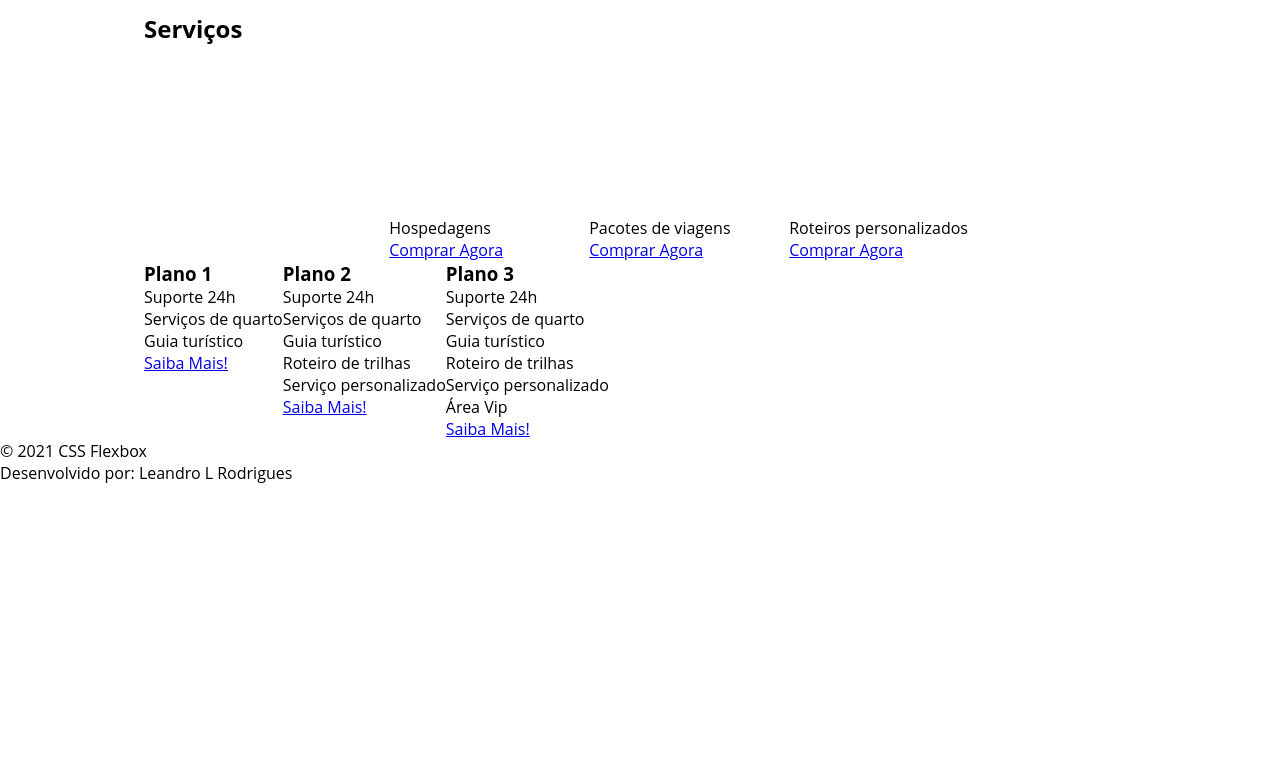
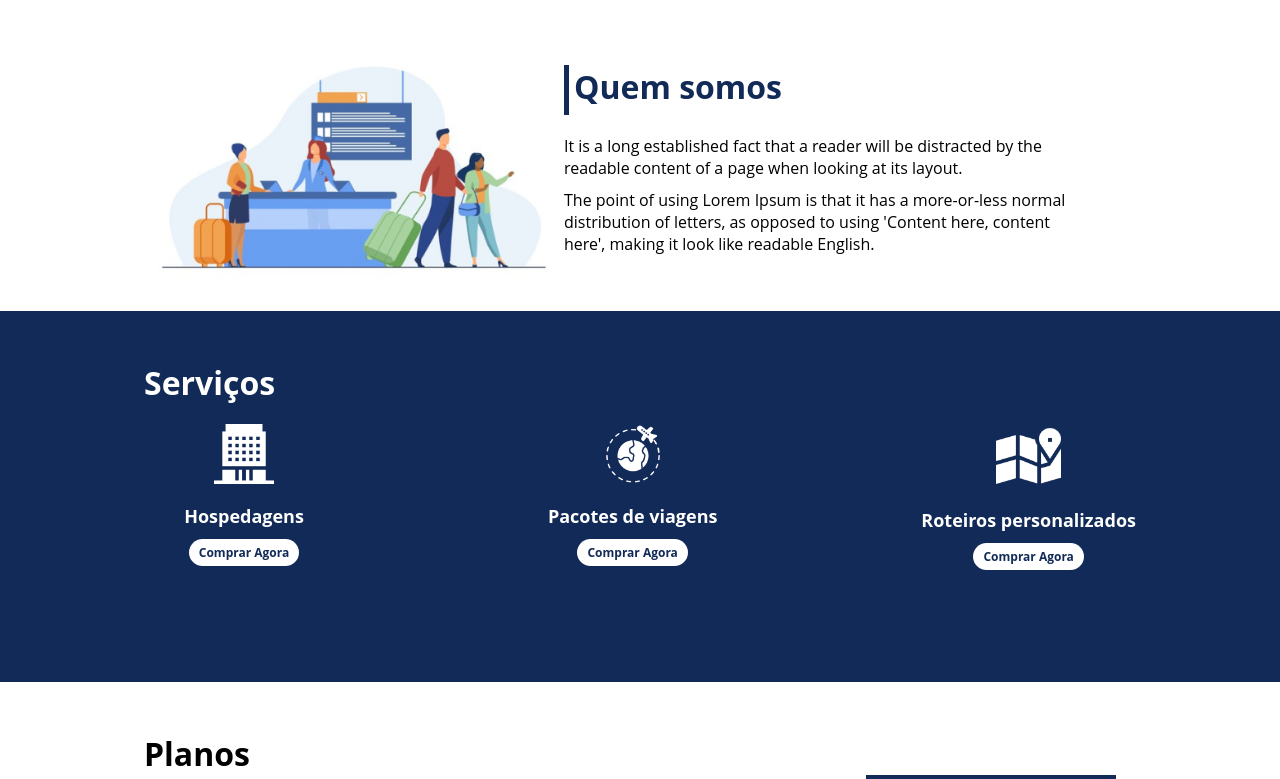
Before and after one commit to leorecife/flexbox_projeto_dio, a plain HTML site: page index.html in a window 1280 px wide. Shown: the part 880-1659 px from the top of the page. Before the commit the page ends 1364 px from the top, so only its background shows below. Drawn offline with Linux system fonts and the light colour scheme.

Commit message:
Aula finalizada

```diff
--- a/index.html
+++ b/index.html
@@ -12,57 +12,63 @@
 </head>
 <body>
     <header>
-        <h1>FlexTurismos</h1>
-        <ul>
+        <div class="flex-container menu">
+            <div><h1>FlexTurismos</h1></div>
+
+            <ul class="list-item">
                 <li><a href="#quem-somos">Quem Somos</a></li>
                 <li><a href="#servicos">Serviços</a></li>
                 <li><a href="#planos">Planos</a></li>
             </ul>
+        </div>
      </header>
 
-    <div class="flex-container">
-        <div>
+    <div class="flex-container apresentacao">
+        <div class="texto-apresentacao">
             <h1>Flex <br>Turismos</h1>
             <p>O melhor serviço para você!</p>
-            <a href="">Saiba Mais!</a>
+            <a href="" class="btn">Saiba Mais!</a>
         </div>
 
-        <div>
+        <div class="flex-container">
             <div><img src="./images/0-main.png" alt="banner de apresentação"></div>
         </div>
     </div>
 
     <div class="flex-container" id="quem-somos">
+
+        <div>
+            <h2>Quem somos</h2>
+            <p>It is a long established fact that a reader will be distracted by the readable content of a page when looking at its layout. </p>
+            <p>The point of using Lorem Ipsum is that it has a more-or-less normal distribution of letters, as opposed to using 'Content here, content here', making it look like readable English.</p>
+        </div>
+
         <div>
             <img src="./images/1-quem-somos.png" alt="balcão de atendimento">
         </div>
 
-        <div class="flex-container">
-            <h2>Quem somos</h2>
-            <p>It is a long established fact that a reader will be distracted by the readable content of a page when looking at its layout. </p>
-            <p>The point of using Lorem Ipsum is that it has a more-or-less normal distribution of letters, as opposed to using 'Content here, content here', making it look like readable English.</p>
-        </div>
     </div>
 
-    <div class="flex-container">
+<div class="container-servicos">
+    <div class="flex-container" id="servicos">
         <div>
             <h2>Serviços</h2>
         </div>
 
-        <div class="flex-container">
-            <div>
+        <div class="list-servicos">
+            <div class="item-servicos">
                 <div><img src="./images/icon-2.png" alt="hospedagens"></div>
                 <p>Hospedagens</p>
                 <a href="#">Comprar Agora</a>
             </div>
 
-            <div>
+            <div class="item-servicos">
                <div><img src="./images/icon-1.png" alt="pacote de viagens"></div>
                <p>Pacotes de viagens</p>
                <a href="#">Comprar Agora</a>
             </div>
 
-            <div>
+            <div class="item-servicos">
                 <div><img src="./images/icon-3.png" alt="roteiros personalizados"></div>
                 <p>Roteiros personalizados</p>
                 <a href="#">Comprar Agora</a>
@@ -70,21 +76,27 @@
 
         </div>
     </div>
+</div>
 
-    <div class="flex-container">
+    <div class="flex-container" id="planos">
 
-        <div>
+        <div><h2>Planos</h2></div>
+
+      <div class="list-planos">
+
+            <div class="item-planos">
                 <h3>Plano 1</h3>
                 <ul>
                     <li>Suporte 24h</li>
                     <li>Serviços de quarto</li>
                     <li>Guia turístico</li>
                 </ul>
-            <a href="#">Saiba Mais!</a>
+                <a href="#" class="btn">Saiba Mais!</a>
             </div>
 
-        <div>
+            <div class="item-planos">
                 <h3>Plano 2</h3>
+                <br>
                 <ul>
                     <li>Suporte 24h</li>
                     <li>Serviços de quarto</li>
@@ -92,11 +104,12 @@
                     <li>Roteiro de trilhas</li>
                     <li>Serviço personalizado</li>
                 </ul>
-            <a href="#">Saiba Mais!</a>
+                <a href="#" class="btn">Saiba Mais!</a>
             </div>
 
-        <div>
+            <div class="item-planos">
                 <h3>Plano 3</h3>
+                <br>
                 <ul>
                     <li>Suporte 24h</li>
                     <li>Serviços de quarto</li>
@@ -105,13 +118,17 @@
                     <li>Serviço personalizado</li>
                     <li>Área Vip</li>
                 </ul>
-            <a href="#">Saiba Mais!</a>
+                <a href="#" class="btn">Saiba Mais!</a>
+            </div>
+
       </div>
     </div>
 
     <footer>
+        <div class="flex-container footer">
             <p>&copy; 2021 CSS Flexbox</p>
             <p>Desenvolvido por: Leandro L Rodrigues</p>
+        </div>
     </footer>
 </body>
 </html>
--- a/style.css
+++ b/style.css
@@ -14,12 +14,279 @@
     text-decoration: none;
 }
 
+div img{
+    display: block;
+    width: 100%;
+}
+
 .flex-container{
     display: flex;
     max-width: 992px;
     margin: auto;
+    width: 100%;
+    min-width: 320px;
 }
 
 header{
     background-color: #122A57;
+    height: 100px;
+    display: flex;
+    align-items: center;
+    color: #fff;
 }
+
+header .list-item{
+    display: flex;
+    max-width: 260px;
+    width: 100%;
+    justify-content: space-between;
+    align-items: center;
+}
+
+.list-item li a{
+    color: #fff;
+}
+
+header .menu{
+    justify-content: space-between;
+}
+
+.apresentacao{
+    height: 100vh;
+    align-items: center;
+    justify-content: space-between;
+}
+
+.apresentacao .texto-apresentacao{
+    min-height: 200px;
+}
+
+.texto-apresentacao h1{
+    color: #122A57;
+    font-size: 48px;
+    margin-bottom: 10px;
+}
+
+.btn{
+    background-color: #122A57;
+    color: #fff;
+    text-align: center;
+    border-radius: 30px;
+    width: 220px;
+    display: block;
+    text-decoration: none;
+    height: 50px;
+    line-height: 50px;
+    margin-top: 10px;
+    margin-bottom: 10px;
+}
+
+#quem-somos{
+    flex-direction: row-reverse;
+    align-items: center;
+    justify-content: space-between;
+}
+
+#quem-somos h2{
+    font-size: 32px;
+    color: #122A57;
+    display: flex;
+    margin-bottom: 20px;
+}
+
+#quem-somos h2::before{
+    content: "";
+    height: 50px;
+    width: 5px;
+    margin-right: 5px;
+    background-color: #122A57;
+    position: relative;
+}
+
+#quem-somos p{
+    margin-bottom: 10px;
+    width: 90%;
+}
+
+#quem-somos img{
+    min-width: 420px;
+}
+
+.container-servicos{
+    background-color: #122A57;
+    width: 100%;
+    align-items: flex-start;
+    justify-content: space-between;
+}
+
+#servicos{
+    flex-direction: column;
+    padding-top: 50px;
+    padding-bottom: 100px;
+}
+
+#servicos h2{
+    font-size: 32px;
+    color: #fff;
+    margin-bottom: 20px;
+}
+
+.list-servicos{
+    display: flex;
+    justify-content: space-between;
+}
+
+.list-servicos .item-servicos{
+    text-align: center;
+}
+
+.item-servicos a{
+    width: 220px;
+    background-color: #fff;
+    border-radius: 30px;
+    height: 50px;
+    text-align: center;
+    margin-top: 20px;
+    line-height: 50px;
+    padding: 5px 10px;
+    color: #122A57;
+    font-size: 12px;
+    text-decoration: none;
+    font-weight: 700;
+}
+
+.item-servicos p{
+    font-weight: 700;
+    font-size: 18px;
+    color: #fff;
+    margin-top: 20px;
+}
+
+.item-servicos img{
+    width: 30%;
+    margin: auto;
+}
+
+#planos{
+    flex-direction: column;
+    min-height: 100vh;
+    padding-top: 50px;
+}
+
+#planos h2{
+    font-size: 32px;
+}
+
+.list-planos{
+    display: flex;
+    align-items: flex-end;
+    justify-content: space-between;
+}
+
+.item-planos{
+    flex: 1;
+    border: 5px solid #122A57;
+    margin-right: 20px;
+    padding: 10xp;
+    max-width: 240px;
+}
+
+.item-planos .btn{
+    margin: auto;
+    margin-bottom: 20px;
+}
+
+.item-planos h3{
+    font-size: 24px;
+    display: flex;
+    flex-direction: column;
+    text-align: center;
+    margin-top: 20px;
+}
+
+.item-planos h3::after{
+    content: "";
+    background-color: #122A57;
+    width: 100%;
+    height: 3px;
+    margin-top: 20px;
+    margin-bottom: 10px;
+}
+
+.item-planos ul{
+    padding: 10px 20px;
+    display: flex;
+    flex-direction: column;
+    margin-bottom: 10px;
+}
+
+.item-planos ul li{
+    display: flex;
+    flex-wrap: nowrap;
+    align-items: center;
+}
+
+.item-planos ul li::before{
+    content: "";
+    width: 10px;
+    height: 10px;
+    background-color: #122A57;
+    margin-right: 5px;
+}
+
+footer{
+    background-color: #122A57;
+    height: 70px;
+    display: flex;
+    align-items: center;
+}
+
+footer .footer{
+    justify-content: space-between;
+    color: #fff;
+}
+
+/*mobile*/
+
+@media(max-width: 992px){
+    .flex-container{
+        flex-direction: column;
+    }
+
+    .apresentacao{
+        flex-direction: column-reverse;
+        width: 100%;
+    }
+
+    #quem-somos{
+        flex-direction: column-reverse;
+    }
+
+    #quem-somos img{
+        min-width: 320px;
+        margin: auto;
+    }
+
+    .list-servicos{
+        flex-direction: column;
+    }
+
+    .item-servicos{
+        width: 50%;
+        margin: auto;
+    }
+
+    .list-planos{
+        flex-direction: column;
+        align-items: flex-start;
+    }
+
+    .list-planos .item-planos{
+        max-width: 90%;
+        margin: auto;
+        width: 100%;
+        margin-bottom: 20px;
+    }
+
+
+}
```
Lines whose indentation alone changed are shown as unchanged.
